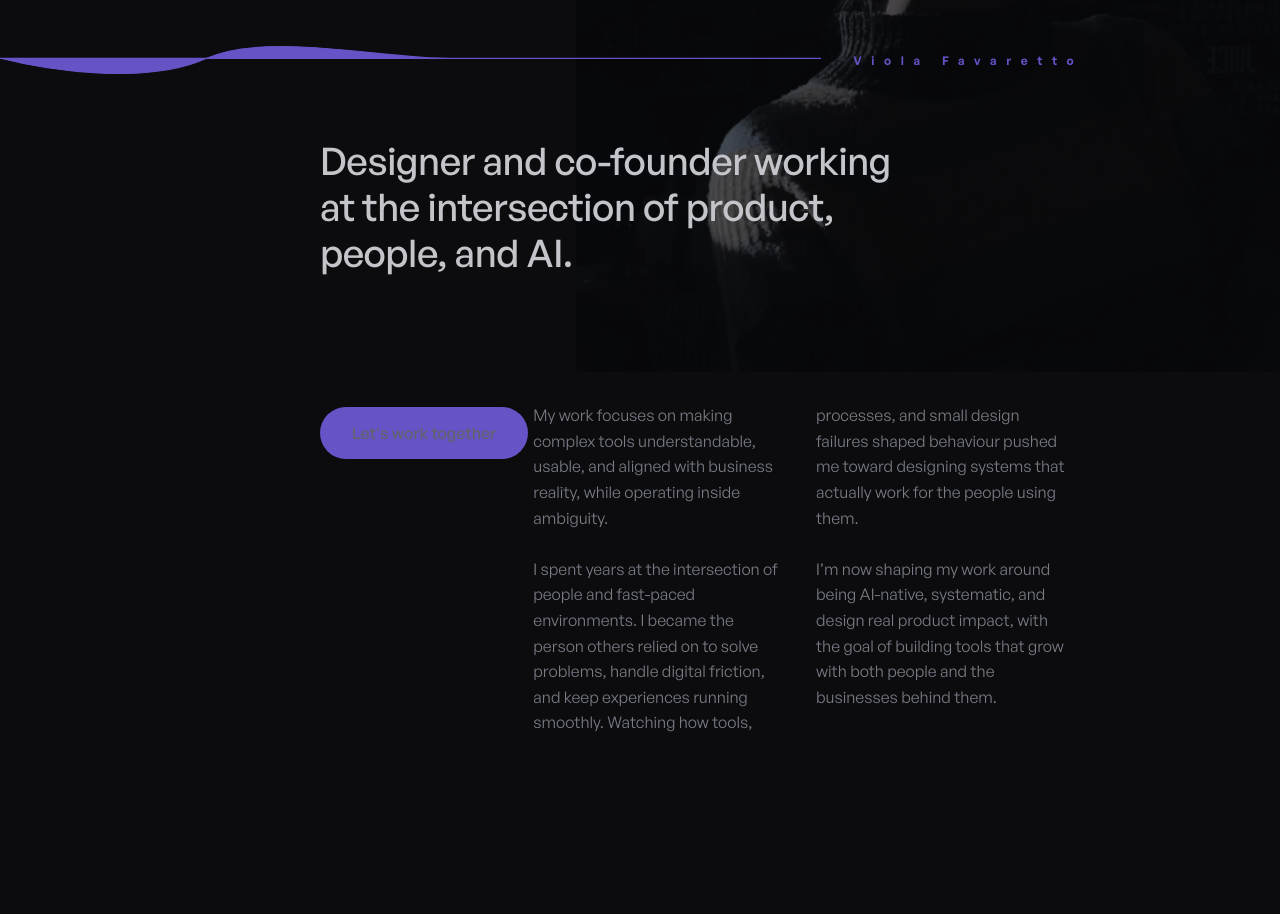
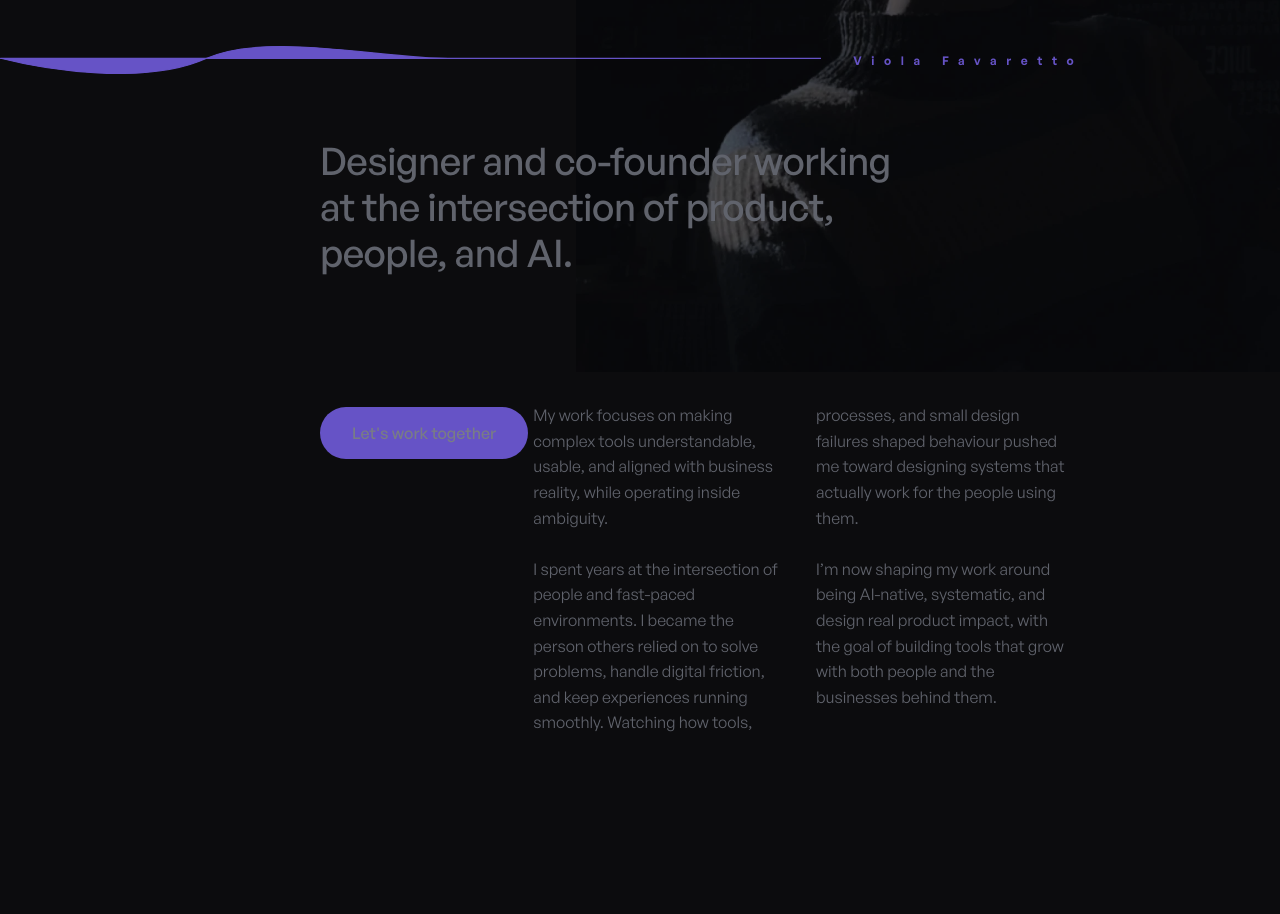
Before and after one commit to Gianeo/violafavola, a Next.js app: page / in a window 1280 px wide. Shown: the part 480-1394 px from the top of the page. Built offline with nearby package versions, Linux system fonts and the light colour scheme.

Commit message:
fixing styles 27/01/26

```diff
--- a/src/app/globals.css
+++ b/src/app/globals.css
@@ -17,7 +17,7 @@
   h4,
   h5,
   h6 {
-    @apply font-semibold text-fg;
+    @apply font-semibold text-fg-strong;
   }
 
   p {
@@ -25,8 +25,21 @@
   }
 
   a {
-    @apply text-fg;
+    @apply text-white;
   }
+}
+
+.tone-dark h1,
+.tone-dark h2,
+.tone-dark h3,
+.tone-dark h4,
+.tone-dark h5,
+.tone-dark h6 {
+  @apply text-fg-dark-strong;
+}
+
+.tone-dark a {
+  @apply text-fg-dark;
 }
 
 @layer utilities {
--- a/src/components/primitives/Section.tsx
+++ b/src/components/primitives/Section.tsx
@@ -19,7 +19,7 @@ export function Section({
     <Comp
       className={cn(
         "py-16 md:py-40",
-        tone === "dark" ? "dark bg-bg text-fg" : "bg-bg text-fg",
+        tone === "dark" ? "tone-dark bg-bg-dark text-fg-dark" : "bg-bg text-fg",
         className
       )}
       {...props}
--- a/src/components/sections/Hero.tsx
+++ b/src/components/sections/Hero.tsx
@@ -57,7 +57,7 @@ export function Hero({
           </div>
         </div>
           <div className="row-start-1 col-start-4 col-span-7 flex flex-col gap-8">
-            <h1 className="display text-fg-dark-strong">
+            <h1 className="display">
             {renderLines(headline)}
           </h1>
         </div>
@@ -71,7 +71,7 @@ export function Hero({
         </div>
 
         <div className="row-start-3 col-start-4 col-span-8 pb-16 space-y-4">
-          {renderParagraphs(subcopy, "title text-fg-dark-strong")}
+          {renderParagraphs(subcopy, "title")}
         </div>
 
         <div className="row-start-4 col-start-4 col-span-8 pt-1">
@@ -81,7 +81,7 @@ export function Hero({
         </div>
 
         <div className="row-start-4 col-start-6 col-span-5">
-          <p className="copy text-fg-dark columns-2 gap-8 max-w-2xl">
+          <p className="copy columns-2 gap-8 max-w-2xl">
             My work focuses on making complex tools understandable, usable, and aligned with business reality, while operating inside ambiguity.<br /><br />
 
             I spent years at the intersection of people and fast-paced environments. I became the person others relied on to solve problems, handle digital friction, and keep experiences running smoothly. Watching how tools, processes, and small design failures shaped behaviour pushed me toward designing systems that actually work for the people using them.<br /><br />
```
